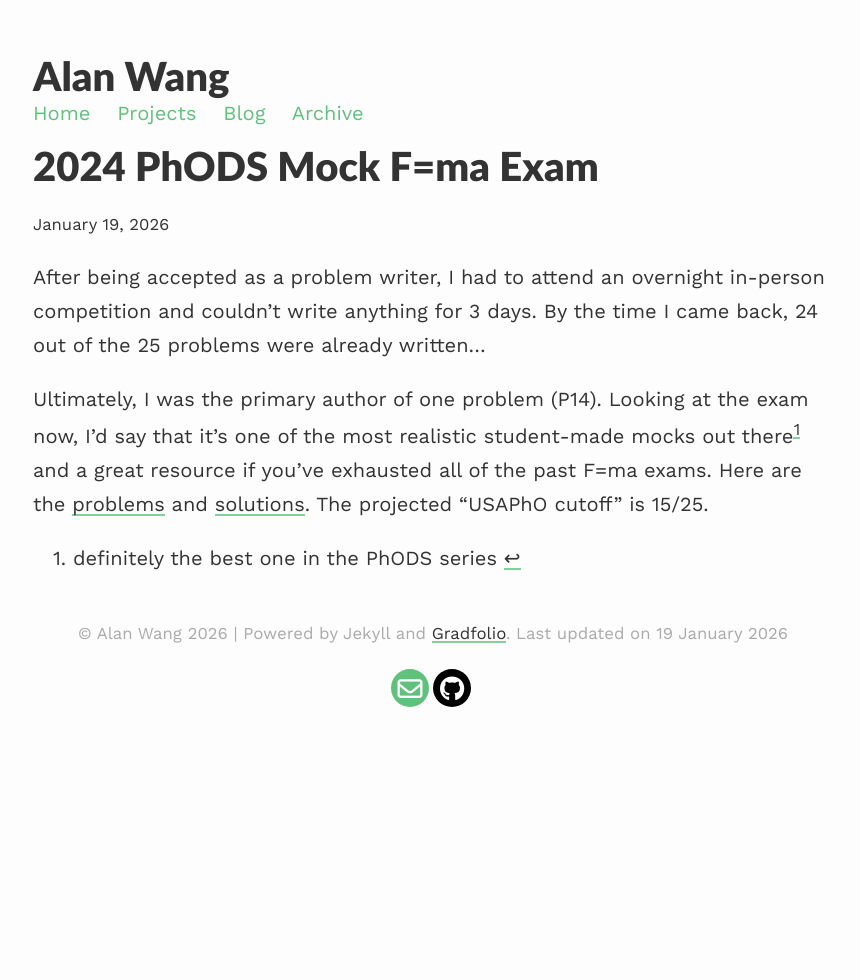
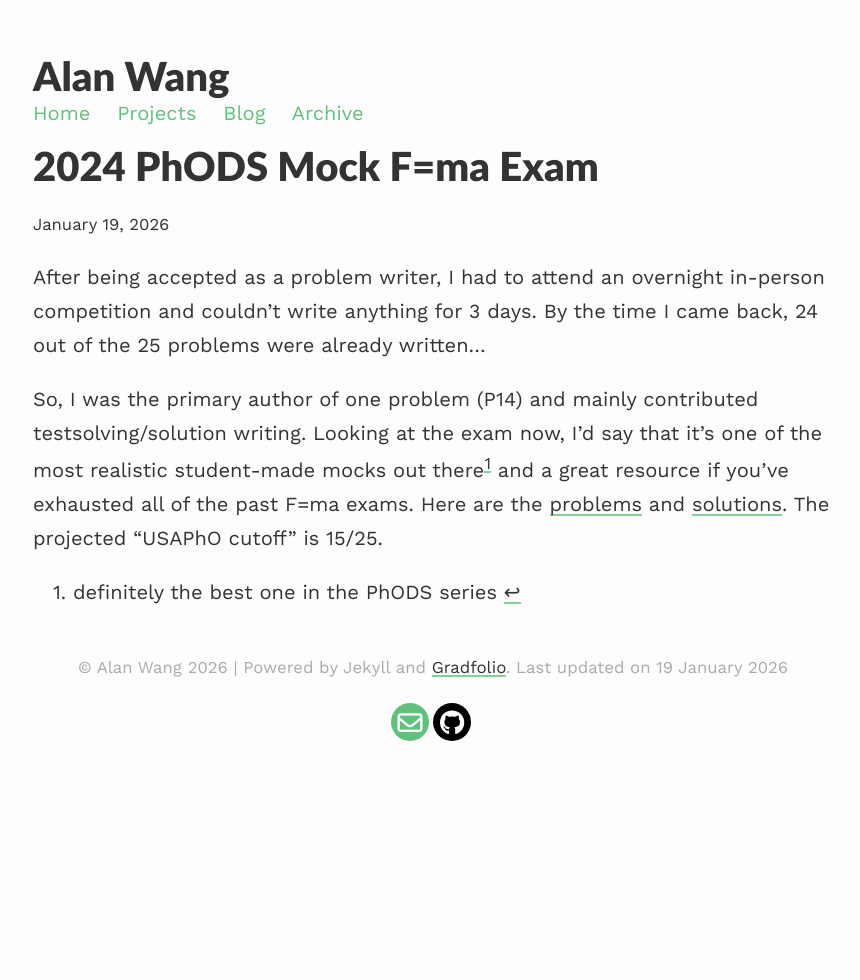
Before and after one commit to awang0826/awang0826.github.io, a Jekyll site: the page built from _projects/2024PhODSMockF=ma.md, in a window 1280 px wide. Shown: the whole page, without its empty margins (207-1067 px from the left). Built offline with Jekyll 4.4.1, drawn with Linux system fonts in a browser that asks for light colours.

Commit message:
Update 2024PhODSMockF=ma.md

```diff
--- a/_projects/2024PhODSMockF=ma.md
+++ b/_projects/2024PhODSMockF=ma.md
@@ -6,7 +6,7 @@ order: 4
 ---
 After being accepted as a problem writer, I had to attend an overnight in-person competition and couldn't write anything for 3 days. By the time I came back, 24 out of the 25 problems were already written...
 
-Ultimately, I was the primary author of one problem (P14). Looking at the exam now, I'd say that it's one of the most realistic student-made mocks out there[^1] and a great resource if you've exhausted all of the past F=ma exams. Here are the
+So, I was the primary author of one problem (P14) and mainly contributed testsolving/solution writing. Looking at the exam now, I'd say that it's one of the most realistic student-made mocks out there[^1] and a great resource if you've exhausted all of the past F=ma exams. Here are the
 [problems](https://awang0826.github.io/problemwriting/2024_PhODS_Mock_Fma.pdf){:target="_blank"} and [solutions](https://awang0826.github.io/problemwriting/2024_PhODS_Mock_F_ma_Solutions.pdf){:target="_blank"}. The projected "USAPhO cutoff" is 15/25.
 
 [^1]: definitely the best one in the PhODS series
```
